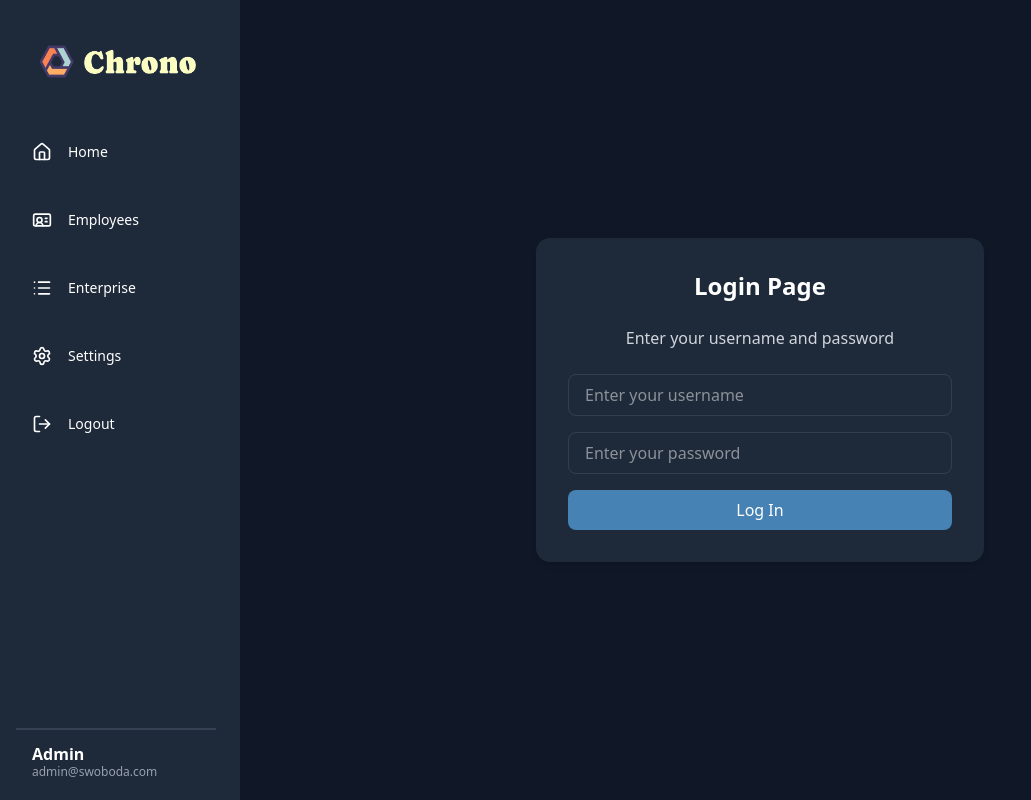
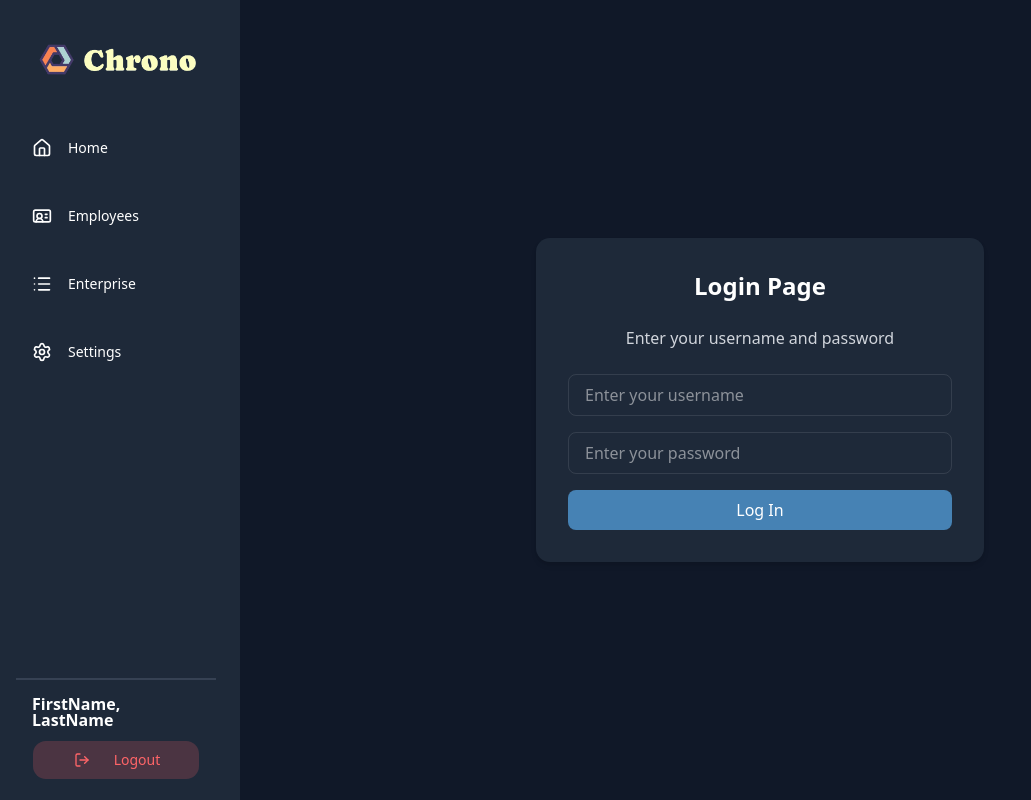
Before and after one commit to Iannyman/chrono, a Next.js app: page /login in a window 1280 px wide. Shown: the whole page, without its empty margins (0-1031 px from the left). Built offline with nearby package versions, Linux system fonts and the light colour scheme.

Commit message:
implemented auth functionality / changed sidebar layout

```diff
--- a/app/layout.tsx
+++ b/app/layout.tsx
@@ -2,7 +2,6 @@ import type { Metadata } from "next";
 import { Geist, Geist_Mono } from "next/font/google";
 import "./globals.css";
 import Sidebar from "@/components/sidebar";
-import Page from "./page";
 
 const geistSans = Geist({
   variable: "--font-geist-sans",
--- a/app/login/page.tsx
+++ b/app/login/page.tsx
@@ -1,9 +1,39 @@
 'use client'
 import { useRouter } from 'next/navigation'
+import { useEffect, useState } from "react";
+
+// User details
+interface AuthUser {
+  username: string;
+  displayName: string;
+  department: string;
+}
+
+// API response after authentication
+interface AuthResponse {
+  token: string;
+  expiresIn: string;
+  user: AuthUser;
+}
+
 
 
 export default function LoginPage() {
   const router = useRouter()
+
+  // Display wrong credentials message
+  const [wrongCredentials, setWrongCredentials] = useState(false);
+
+  // Redirect user to root if is accessing login but it already has a valid token
+  useEffect(() => {
+    // Only runs on client
+    const token = localStorage.getItem("token");
+
+    if (token) {
+      router.push("/");
+    }
+  }, [router]);
+
 
   async function handleSubmit(event: React.SubmitEvent<HTMLFormElement>) {
   event.preventDefault()
@@ -17,17 +47,34 @@ export default function LoginPage() {
       method: 'POST',
       headers: { 'Content-Type': 'application/json' },
       body: JSON.stringify({ username, password }),
-      credentials: 'include',
     })
 
-    const data = await response.text()
-    console.log('Server response:', data)
+    // console.log(response);
+
+    if (response.status === 401) {
+      setWrongCredentials(true);
+      return;
+    }
 
     if (!response.ok) {
-      throw new Error(`HTTP error! status: ${response.status}`)
+      // throw new Error(`HTTP error! status: ${response.status}`)
+      console.log(`HTTP error! status: ${response.status}`);
+      return;
     }
 
-    router.push('/employee/page.tsx')
+    // read response from api
+    const data : AuthResponse = await response.json();
+    // sessionStorage.setItem("token", data.token);
+    localStorage.setItem("token", data.token);
+    console.log('Login successfully, token stored in local storage');
+
+    // console.log('Server response:', data)
+    // console.log('Token: ', data.token);
+    // console.log('Username: ', data.user.username);
+    // console.log('Display Name: ', data.user.displayName);
+    // console.log('User department: ', data.user.department);
+
+    router.push('/')
   } catch (error) {
     console.error('Login error:', error)
   }
@@ -40,7 +87,9 @@ export default function LoginPage() {
         </h1>
 
         <h3 className="text-center mb-6 text-gray-300">
-          Enter your username and password
+          {wrongCredentials
+            ? "User or password incorrent!"
+            : "Enter your username and password"}
         </h3>
 
         <form onSubmit={handleSubmit} className="flex flex-col gap-4">
--- a/app/page.tsx
+++ b/app/page.tsx
@@ -1,6 +1,21 @@
+'use client'
+
+import { useAuth } from "@/utils/useAuth";
+import { Suspense } from "react";
+
 export default function HomePage() {
+  const {checking} = useAuth();
+
+  if (checking) {
+    return (
+      <div className="bg-gray-900 w-full">
+        <Suspense/>
+      </div>
+    )
+  }
+
   return (
-    <div>
+    <div className="bg-gray-900 w-full">
       <h1>Auth Page</h1>
     </div>
   );
--- a/components/sidebar.tsx
+++ b/components/sidebar.tsx
@@ -1,17 +1,25 @@
 'use client'
-import React from 'react';
-import { House, IdCard, Factory, List, Settings, LogOut } from 'lucide-react';
-import { Button } from './ui/button';
+import { House, IdCard, List, Settings, LogOut } from 'lucide-react';
+import Image from 'next/image';
 import Link from 'next/link';
+import { Button } from '@/components/ui/button'
 
 
 const menuItems = [
     { name: 'Home', icon: House, variant: "ghost", href: '/' },
-    { name: 'Employees', icon: IdCard, variant: "ghost", href: '/employees/page.tsx' },
-    { name: 'Enterprise', icon: List, variant: "ghost", href: '/enterprise/page.tsx' },
-    { name: 'Settings', icon: Settings, variant: "ghost", href: '/settings/page.tsx' },
-    { name: 'Logout', icon: LogOut, variant: "destructive", href: '/login' },
+    { name: 'Employees', icon: IdCard, variant: "ghost", href: '/employees' },
+    { name: 'Enterprise', icon: List, variant: "ghost", href: '/enterprise' },
+    { name: 'Settings', icon: Settings, variant: "ghost", href: '/settings' },
 ] as const
+
+const handleLogout = () => {
+  // Clear token or whatever you use
+  localStorage.removeItem("token");
+
+  // Redirect to login
+  window.location.href = "/login";
+};
+
 
 const Sidebar = () => {
 
@@ -19,7 +27,8 @@ const Sidebar = () => {
         <div className="flex">
             <div className="relative w-20 md:w-60 bg-gray-800 p-4 text-white">
                 <div className="flex justify-between items-center p-4">
-                    <img src="/logo.png" alt="Logo" className="h-15 w-48" />
+                    <Image className='w-48 h-auto' src="/logo.png" alt="Logo" width={192} height={60} priority loading="eager"/>
+                    {/* <img src="/logo.png" alt="Logo" className="h-15 w-48" /> */}
                 </div>
 
                 <nav className="mt-4 flex flex-col justify-between">
@@ -47,10 +56,24 @@ const Sidebar = () => {
                     </ul>
 
                     <div className="absolute bottom-5 border-t-2 border-gray-700 px-4 pt-4 w-50">
-                        <div className=" leading-4">
-                            <h4 className="font-semibold">Admin</h4>
-                            <span className="text-xs text-gray-400">admin@swoboda.com</span>
-                            {/* <MoreVertical size={20} /> */}
+                        <div className="flex flex-col gap-3">
+                            <div className="leading-4">
+                                <h4 className="font-semibold">FirstName, LastName</h4>
+                            </div>
+
+                            <Button
+                                onClick={handleLogout}
+                                variant='logout'
+                                className="flex h-10 w-full items-center rounded-xl text-sm font-medium hover:text-[#fbfdc1] cursor-pointer"
+                            >
+                                <span className="flex h-5 w-5 items-center justify-center shrink-0">
+                                    <LogOut size={20} />
+                                </span>
+
+                                <span className="ml-4">
+                                    Logout
+                                </span>
+                            </Button>
                         </div>
                     </div>
                 </nav>
--- a/components/ui/button.tsx
+++ b/components/ui/button.tsx
@@ -16,6 +16,8 @@ const buttonVariants = cva(
           "bg-secondary text-secondary-foreground hover:bg-secondary/80 aria-expanded:bg-secondary aria-expanded:text-secondary-foreground",
         ghost:
           "hover:bg-muted hover:text-foreground aria-expanded:bg-muted aria-expanded:text-foreground dark:hover:bg-muted/50",
+        logout:
+          "bg-destructive/10 text-destructive hover:bg-destructive/20 focus-visible:border-destructive/40 focus-visible:ring-destructive/20 dark:bg-destructive/20 dark:hover:bg-destructive/30 dark:focus-visible:ring-destructive/40",
         destructive:
           "bg-destructive/10 text-destructive hover:bg-destructive/20 focus-visible:border-destructive/40 focus-visible:ring-destructive/20 dark:bg-destructive/20 dark:hover:bg-destructive/30 dark:focus-visible:ring-destructive/40",
         link: "text-primary underline-offset-4 hover:underline",
--- /dev/null
+++ b/utils/useAuth.ts
@@ -0,0 +1,41 @@
+'use client';
+
+import { useEffect, useState } from "react";
+import { useRouter } from "next/navigation";
+
+export function useAuth() {
+  const router = useRouter();
+  const [checking, setChecking] = useState(true);
+
+  useEffect(() => {
+    // Only runs on client
+    const token = localStorage.getItem("token");
+
+    if (!token) {
+      router.replace("/login");
+      return;
+    }
+
+    // Verify token with backend
+    (async () => {
+      try {
+        const res = await fetch("http://172.23.5.77:4000/auth/verify", {
+          method: 'POST',
+          headers: { Authorization: `Bearer ${token}` },
+        });
+
+        if (!res.ok) {
+          localStorage.removeItem("token");
+          router.replace("/login");
+        }
+
+        setChecking(false);
+      } catch {
+        localStorage.removeItem("token");
+        router.replace("/login");
+      }
+    })();
+  }, [router]);
+
+  return {checking};
+}
```
Also changed, not shown: app/api/auth/login/route.ts (deleted, +0 -24 lines), app/profile/page.tsx (deleted).
